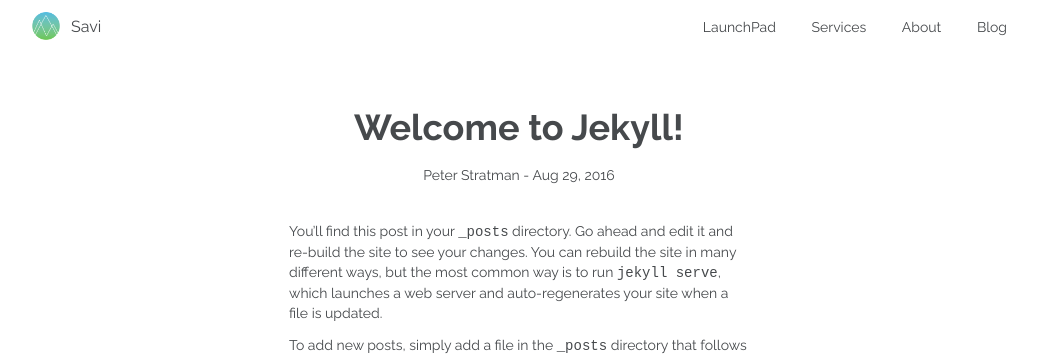
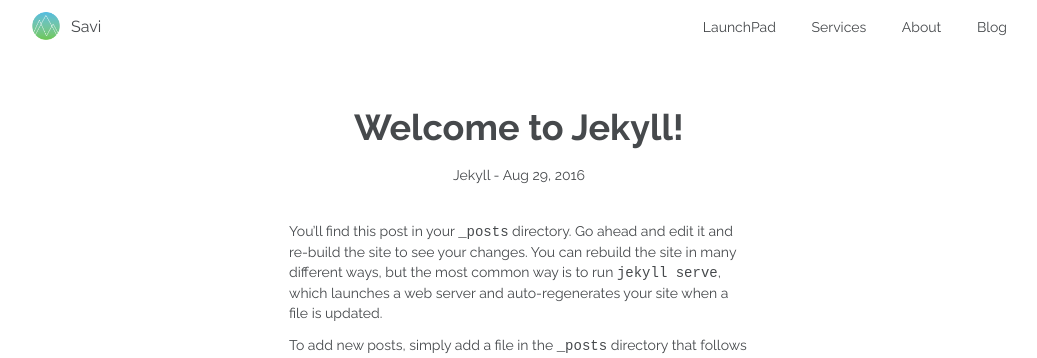
Before and after one commit to savilabs/savilabs.github.io, a Jekyll site: the page built from _posts/2016-08-29-welcome-to-jekyll.markdown, in a window 1280 px wide and 1016 px high. Shown: the top 358 px of the window, without its empty margins (121-1158 px from the left). Built offline with Jekyll 4.4.1, drawn with Linux system fonts in a browser that asks for light colours; nearby versions of some CDN libraries.

Commit message:
Updated Welcome To Jekyll

```diff
--- a/_posts/2016-08-29-welcome-to-jekyll.markdown
+++ b/_posts/2016-08-29-welcome-to-jekyll.markdown
@@ -4,7 +4,7 @@ date: 2016-08-29 15:33:00 -04:00
 categories:
 - jekyll
 - update
-author: Peter Stratman
+author: Jekyll
 sitemap: false
 layout: post
 ---
```
